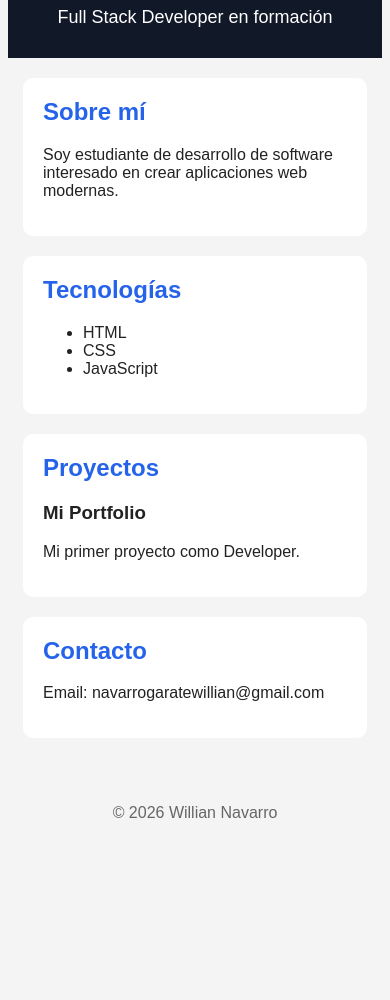
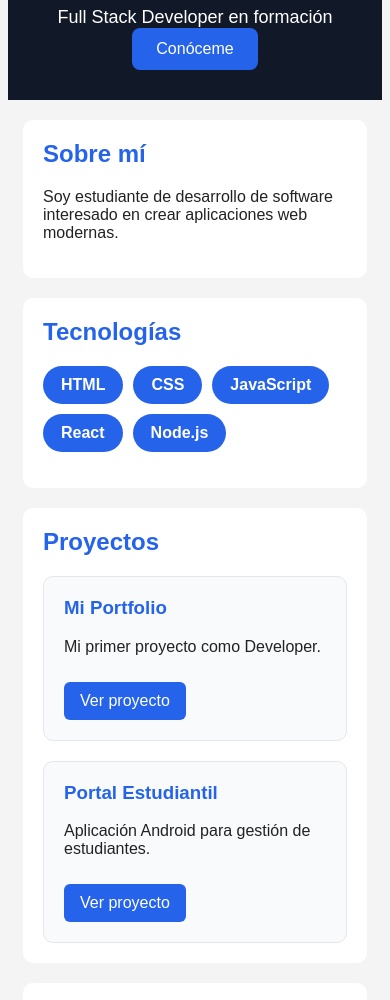
Before and after one commit to Wilnavg/portafolio, a plain HTML site: page index.html in a window 390 px wide. Shown: the part 95-1095 px from the top of the page. Before the commit the page ends 971 px from the top, so only its background shows below. Drawn offline with Linux system fonts and the light colour scheme.

Commit message:
Mejorar responsive de proyectos

```diff
--- a/index.html
+++ b/index.html
@@ -17,6 +17,9 @@
         <h1>Willian Navarro</h1>
 
         <p>Full Stack Developer en formación</p>
+
+        <button id="saludoBtn">Conóceme</button>
+        <p id="mensaje"></p>
 
     </header>
 
@@ -39,11 +42,7 @@
 
             <h2>Tecnologías</h2>
 
-            <ul>
-                <li>HTML</li>
-                <li>CSS</li>
-                <li>JavaScript</li>
-            </ul>
+            <ul id="listaTecnologias"></ul>
 
         </section>
 
@@ -52,15 +51,7 @@
 
             <h2>Proyectos</h2>
 
-            <article>
-
-                <h3>Mi Portfolio</h3>
-
-                <p>
-                    Mi primer proyecto como Developer.
-                </p>
-
-            </article>
+            <div id="listaProyectos"></div>
 
         </section>
 
@@ -86,6 +77,8 @@
 
     </footer>
 
+    <script src="script.js"></script>
+
 </body>
 
 </html>
--- /dev/null
+++ b/script.js
@@ -0,0 +1,101 @@
+const boton = document.getElementById("saludoBtn");
+const mensaje = document.getElementById("mensaje");
+
+boton.addEventListener("click", function() {
+    mensaje.textContent = "¡Hola! Soy Willian y estoy aprendiendo Full Stack Development.";
+});
+
+let edad = 18;
+
+if (edad < 13) {
+    console.log("Eres niño");
+} else if (edad < 18) {
+    console.log("Eres adolescente");
+} else {
+    console.log("Eres adulto");
+}
+
+function saludar(nombre) {
+    console.log("Hola " + nombre);
+}
+
+saludar("Willian");
+saludar("Carlos");
+saludar("Ana");
+
+function sumar(a, b) {
+    return a + b;
+}
+
+let resultado = sumar(10, 5);
+
+console.log(resultado);
+
+function calcularEdadProximoAnio(edad) {
+    return edad + 1;
+}
+
+let miEdad = 26;
+
+let edadProxima = calcularEdadProximoAnio(miEdad);
+
+console.log("El próximo año tendré " + edadProxima + " años");
+
+let tecnologias = ["HTML", "CSS", "JavaScript"];
+
+console.log(tecnologias);
+
+console.log(tecnologias[0]);
+console.log(tecnologias[1]);
+console.log(tecnologias[2]);
+
+tecnologias.push("React");
+
+console.log(tecnologias);
+
+tecnologias.push("Node.js");
+
+const lista = document.getElementById("listaTecnologias");
+
+for (let i = 0; i < tecnologias.length; i++) {
+    const elemento = document.createElement("li");
+
+    elemento.textContent = tecnologias[i];
+
+    lista.appendChild(elemento);
+}
+
+
+console.log(tecnologias);
+
+for (let i = 0; i < tecnologias.length; i++) {
+    console.log(tecnologias[i]);
+}
+
+const proyectos = [
+    {
+        nombre: "Mi Portfolio",
+        descripcion: "Mi primer proyecto como Developer.",
+        enlace: "https://github.com/Wilnavg/portafolio"
+    },
+    {
+        nombre: "Portal Estudiantil",
+        descripcion: "Aplicación Android para gestión de estudiantes.",
+        enlace: "#"
+    }
+];
+
+const listaProyectos = document.getElementById("listaProyectos");
+
+for (let i = 0; i < proyectos.length; i++) {
+    const proyecto = document.createElement("article");
+
+    proyecto.innerHTML = `
+        <h3>${proyectos[i].nombre}</h3>
+        <p>${proyectos[i].descripcion}</p>
+        <a href="${proyectos[i].enlace}" target="_blank">Ver proyecto</a>
+    `;
+
+
+    listaProyectos.appendChild(proyecto);
+}
--- a/style.css
+++ b/style.css
@@ -69,4 +69,84 @@ footer {
         padding: 20px;
     }
 
+    #listaProyectos {
+        grid-template-columns: 1fr;
+    }
+
+
+
+    #saludoBtn {
+    background-color: #2563eb;
+    color: white;
+    border: none;
+    padding: 12px 24px;
+    border-radius: 8px;
+    font-size: 16px;
+    cursor: pointer;
 }
+
+#saludoBtn:hover {
+    background-color: #1d4ed8;
+}
+
+}
+
+#listaTecnologias {
+    display: flex;
+    flex-wrap: wrap;
+    gap: 10px;
+    padding: 0;
+    list-style: none;
+}
+
+#listaTecnologias li {
+    background-color: #2563eb;
+    color: white;
+    padding: 10px 18px;
+    border-radius: 20px;
+    font-weight: bold;
+}
+
+#listaProyectos {
+    display: grid;
+    grid-template-columns: repeat(2, 1fr);
+    gap: 20px;
+}
+
+#listaProyectos article {
+    background-color: #f8fafc;
+    padding: 20px;
+    border: 1px solid #e5e7eb;
+    border-radius: 10px;
+}
+
+#listaProyectos h3 {
+    margin-top: 0;
+    color: #2563eb;
+}
+
+#listaProyectos article:hover {
+    transform: translateY(-3px);
+}
+
+#listaProyectos a {
+    display: inline-block;
+    margin-top: 10px;
+    background-color: #2563eb;
+    color: white;
+    padding: 10px 16px;
+    border-radius: 6px;
+    text-decoration: none;
+}
+
+#listaProyectos a:hover {
+    background-color: #1d4ed8;
+}
+
+@media (max-width: 600px) {
+
+    #listaProyectos {
+        grid-template-columns: 1fr;
+    }
+
+}
```
